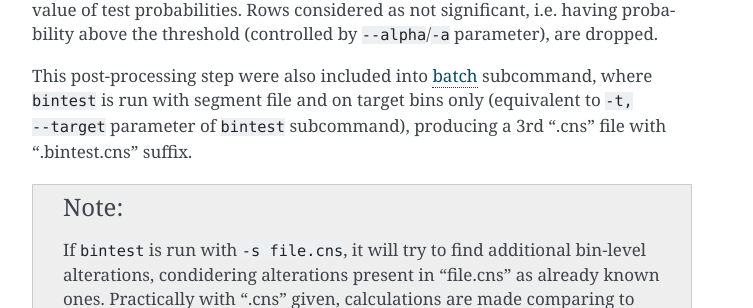
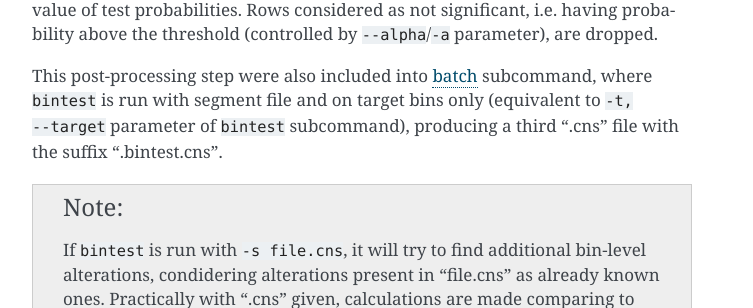
Before and after one commit to etal/cnvkit, a Sphinx documentation site: the page built from doc/pipeline.rst, in a window 1280 px wide and 900 px high, scrolled down 17028 px. Shown: the part 377-685 px from the top of the window, without its empty margins (388-1141 px from the left). Built offline with Sphinx 7.4.7, drawn with Linux system fonts in a browser that asks for light colours; the version number is read from the project's files by our own code.

Commit message:
Changes - iter 6
Co-authored-by: Kirill Tsukanov <tskir@users.noreply.github.com>

```diff
--- a/doc/pipeline.rst
+++ b/doc/pipeline.rst
@@ -843,8 +843,7 @@ Each bin in a .cnr file is tested individually for non-neutral copy number. Spec
 
 Output is another .cnr with aditional column "p_bintest" corresponding to p-value of test probabilities. Rows considered as not significant, i.e. having probability above the threshold (controlled by ``--alpha``/``-a`` parameter), are dropped.
 
-This post-processing step were also included into
-:ref:`batch` subcommand, where ``bintest`` is run with segment file and on target bins only (equivalent to ``-t, --target`` parameter of ``bintest`` subcommand), producing a 3rd ".cns" file with ".bintest.cns" suffix.
+This post-processing step were also included into :ref:`batch` subcommand, where ``bintest`` is run with segment file and on target bins only (equivalent to ``-t, --target`` parameter of ``bintest`` subcommand), producing a third ".cns" file with the suffix ".bintest.cns".
 
 .. note::
     If ``bintest`` is run with ``-s file.cns``, it will try to find additional bin-level alterations, condidering alterations present in "file.cns" as already known ones. Practically with ".cns" given, calculations are made comparing to the segment to which the bin belongs, and otherwise to the whole chromosome.
```
